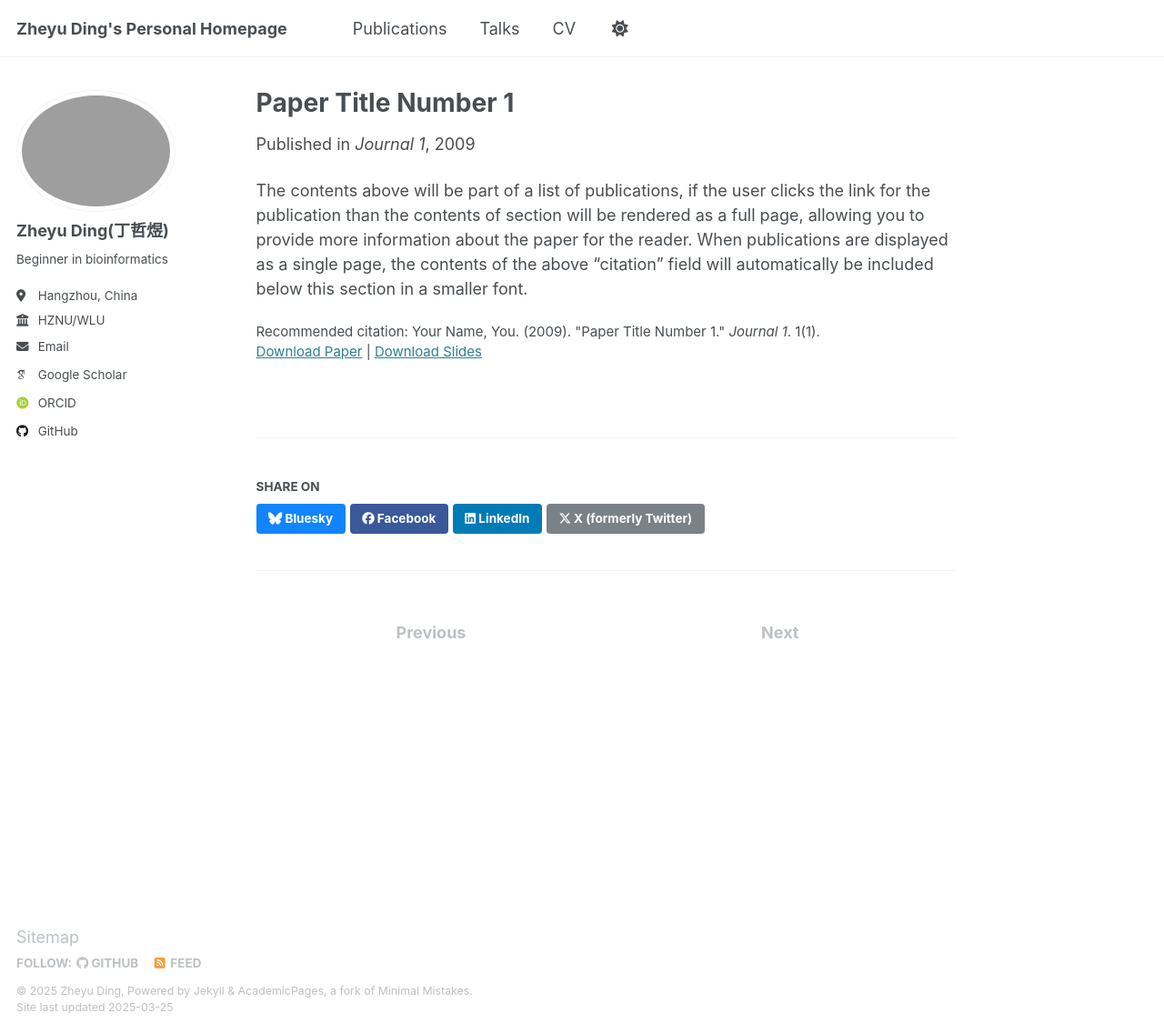
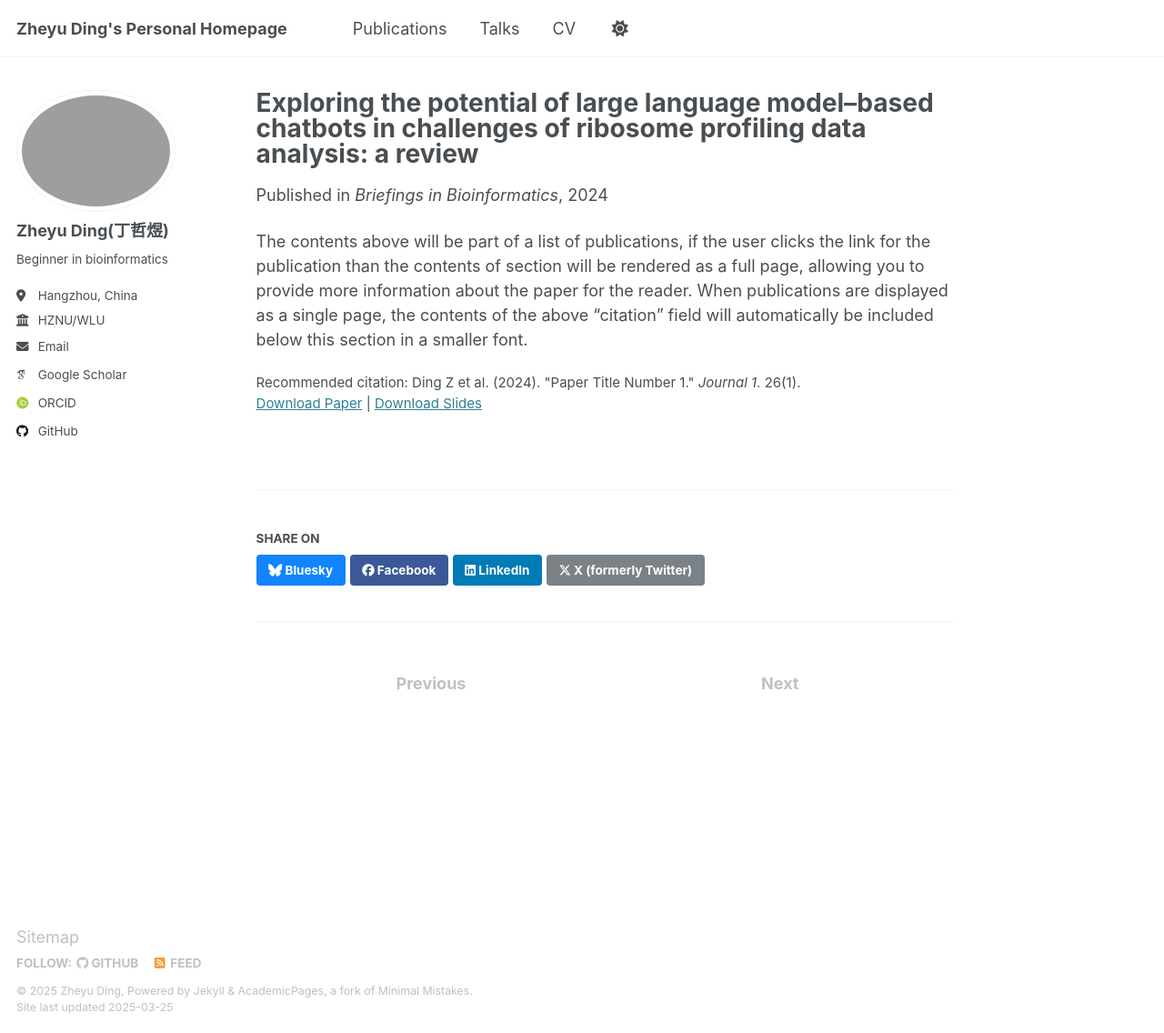
Before and after one commit to Zheyu-Ding/Zheyu-Ding.github.io, a Jekyll site: the page built from _publications/2009-10-01-paper-title-number-1.md, in a window 1280 px wide and 1136 px high. Shown: the whole window at 91% size. Built offline with Jekyll 4.4.1, drawn with Linux system fonts in a browser that asks for light colours; some web fonts are replaced.

Commit message:
Update 2009-10-01-paper-title-number-1.md

```diff
--- a/_publications/2009-10-01-paper-title-number-1.md
+++ b/_publications/2009-10-01-paper-title-number-1.md
@@ -1,14 +1,14 @@
 ---
-title: "Paper Title Number 1"
+title: "Exploring the potential of large language model–based chatbots in challenges of ribosome profiling data analysis: a review"
 collection: publications
 category: manuscripts
 permalink: /publication/2009-10-01-paper-title-number-1
 excerpt: 'This paper is about the number 1. The number 2 is left for future work.'
-date: 2009-10-01
-venue: 'Journal 1'
-slidesurl: 'http://academicpages.github.io/files/slides1.pdf'
-paperurl: 'http://academicpages.github.io/files/paper1.pdf'
-citation: 'Your Name, You. (2009). &quot;Paper Title Number 1.&quot; <i>Journal 1</i>. 1(1).'
+date: 2024-12-12
+venue: 'Briefings in Bioinformatics'
+slidesurl: 'http://Zheyu-Ding.github.io/files/BIB.pdf'
+paperurl: 'http://Zheyu-Ding.github.io/files/BIB.pdf'
+citation: 'Ding Z et al. (2024). &quot;Paper Title Number 1.&quot; <i>Journal 1</i>. 26(1).'
 ---
 
 The contents above will be part of a list of publications, if the user clicks the link for the publication than the contents of section will be rendered as a full page, allowing you to provide more information about the paper for the reader. When publications are displayed as a single page, the contents of the above "citation" field will automatically be included below this section in a smaller font.
```
